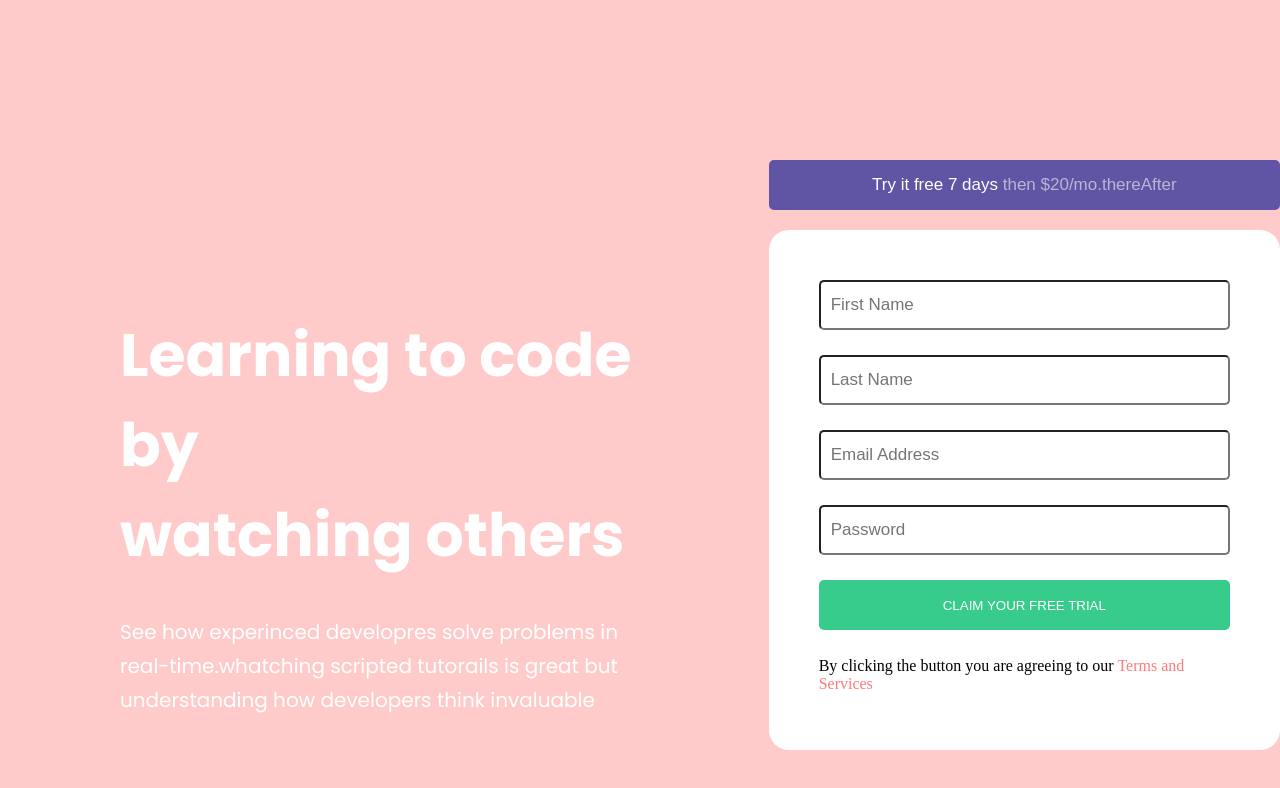
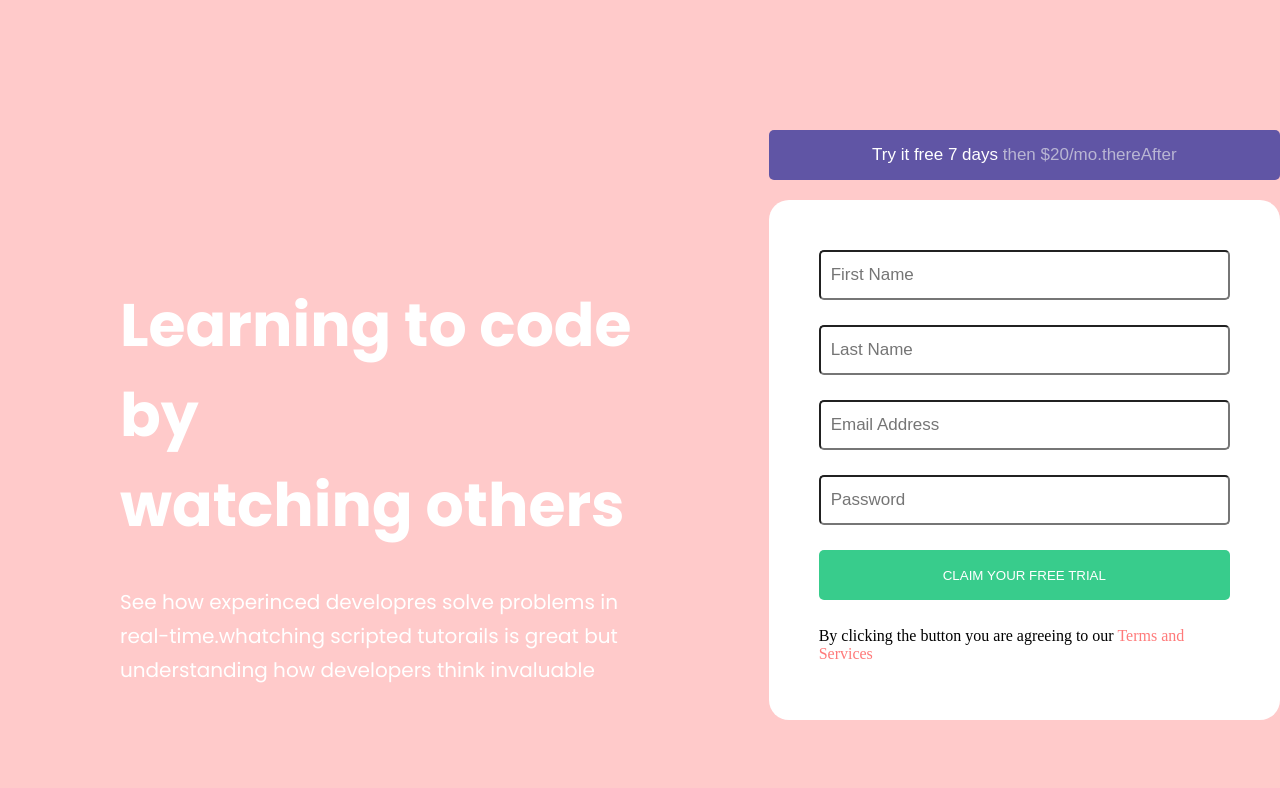
Before and after one commit to chibuzordaniel/zuri-flex, a plain HTML site: page index.html in a window 1280 px wide. Drawn offline with Linux system fonts and the light colour scheme.

Commit message:
update file

```diff
--- a/css/index.css
+++ b/css/index.css
@@ -20,7 +20,7 @@ body{
     display: flex;
     gap: 60px;
     position: relative;
-    top: 160px;
+    top: 130px;
     margin-left: 120px;
 
 }
```
